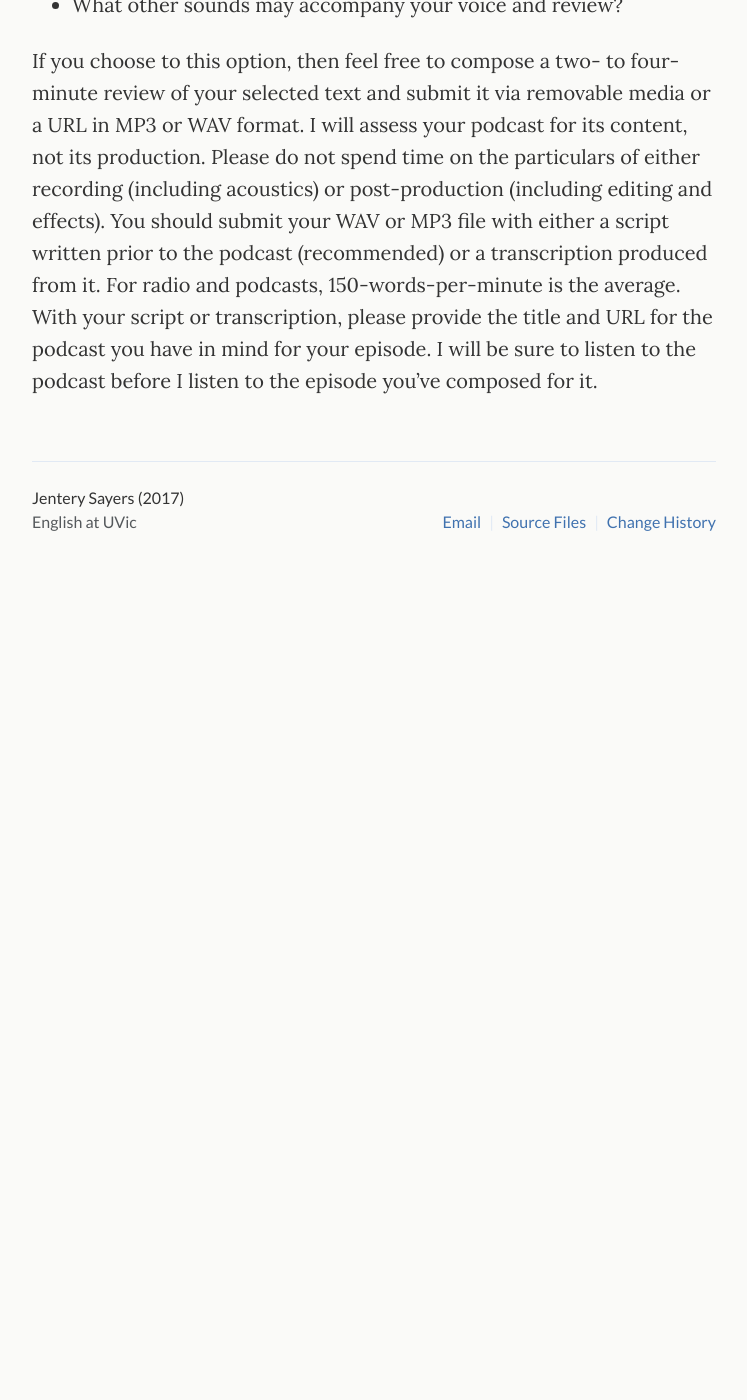
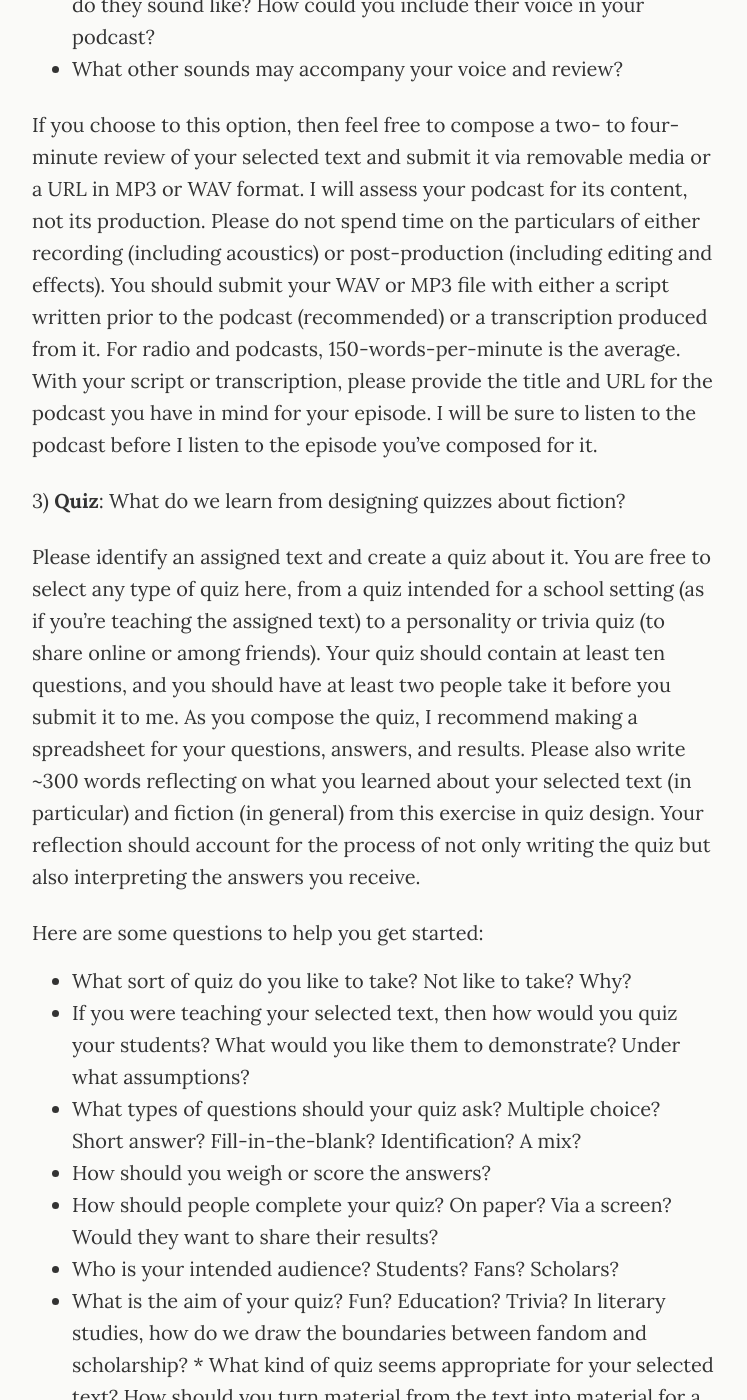
Before and after one commit to jentery/429c, a Jekyll site: the page built from _pages/creativity.md, in a window 1280 px wide and 1400 px high, scrolled down 2638 px. Shown: the whole window, without its empty margins (266-1013 px from the left). Built offline with Jekyll 4.4.1, drawn with Linux system fonts in a browser that asks for light colours; before the commit the page ends 3268 px from its top, so only the background shows below that; some of the changed text lies outside the part shown.

Commit message:
Update creativity.md

```diff
--- a/_pages/creativity.md
+++ b/_pages/creativity.md
@@ -31,7 +31,7 @@ Here are some questions to help you get started:
 * With which assigned text do you most identify? Least identify? To what degree is identification tied to mimicry?
 * How can you mimic the writing sincerely, without irony or parody?
 
-If you choose this option, then feel free to write a short, creative piece of mimicry based on your own, recent experiences, together with a reflection on what you learned from the process. Of course, the reflection may be informal, written in the first person, and steeped in your own perceptions of the writing experience and your own relation to the selected text. The style of a compelling act of mimicry should be difficult to discern from the style of the original text; however, the content should anchored in your everyday life. If you are working with a graphic novel, then you are more than welcome to illustrate a page or two instead of writing ~500 words.
+If you choose this option, then feel free to write a short, creative piece of mimicry based on your own, recent experiences, together with a reflection on what you learned from the process. Of course, the reflection may be informal, written in the first person, and steeped in your own perceptions of the writing experience and your own relation to the selected text. However, it should be precise and anchored in detail, and it should demonstrate some self-awareness of the decisions you made and their effects. The style of a compelling act of mimicry should be difficult to discern from the style of the original text, but the content should based in your everyday life. If you are working with a graphic novel, then you are more than welcome to illustrate a page or two instead of writing ~500 words.
 
 2) **Podcast**: What do we learn from talking about texts with an audience?
 
@@ -50,3 +50,21 @@ Here are some questions to help you get started:
 * What other sounds may accompany your voice and review?
 
 If you choose to this option, then feel free to compose a two- to four-minute review of your selected text and submit it via removable media or a URL in MP3 or WAV format. I will assess your podcast for its content, not its production. Please do not spend time on the particulars of either recording (including acoustics) or post-production (including editing and effects). You should submit your WAV or MP3 file with either a script written prior to the podcast (recommended) or a transcription produced from it. For radio and podcasts, 150-words-per-minute is the average. With your script or transcription, please provide the title and URL for the podcast you have in mind for your episode. I will be sure to listen to the podcast before I listen to the episode you've composed for it.
+
+3) **Quiz**: What do we learn from designing quizzes about fiction?
+
+Please identify an assigned text and create a quiz about it. You are free to select any type of quiz here, from a quiz intended for a school setting (as if you're teaching the assigned text) to a personality or trivia quiz (to share online or among friends). Your quiz should contain at least ten questions, and you should have at least two people take it before you submit it to me. As you compose the quiz, I recommend making a spreadsheet for your questions, answers, and results. Please also write ~300 words reflecting on what you learned about your selected text (in particular) and fiction (in general) from this exercise in quiz design. Your reflection should account for the process of not only writing the quiz but also interpreting the answers you receive.
+
+Here are some questions to help you get started:
+
+* What sort of quiz do you like to take? Not like to take? Why?
+* If you were teaching your selected text, then how would you quiz your students? What would you like them to demonstrate? Under what assumptions?
+* What types of questions should your quiz ask? Multiple choice? Short answer? Fill-in-the-blank? Identification? A mix?
+* How should you weigh or score the answers?
+* How should people complete your quiz? On paper? Via a screen? Would they want to share their results?
+* Who is your intended audience? Students? Fans? Scholars?
+* What is the aim of your quiz? Fun? Education? Trivia? In literary studies, how do we draw the boundaries between fandom and scholarship? * What kind of quiz seems appropriate for your selected text? How should you turn material from the text into material for a quiz?
+* What is the relationship between quizzes and games? How do both intersect with fiction?
+* How might you experiment with the quiz as a form? How might the author of your selected text design a quiz?
+
+If you choose this option, then free to design a quiz with at least ten questions, together with a reflection consisting of ~300 words. You can design the quiz on paper or with software. Either way, I will take the quiz while assessing it and your reflection. Just make sure I can access the correct answers in some fashion. Of course, the reflection may be informal, written in the first person, and steeped in your own perceptions of the design experience and your own relation to the selected text. However, the reflection should still be precise and anchored in detail, and it should demonstrate some self-awareness of the decisions you made and their effects.
```
